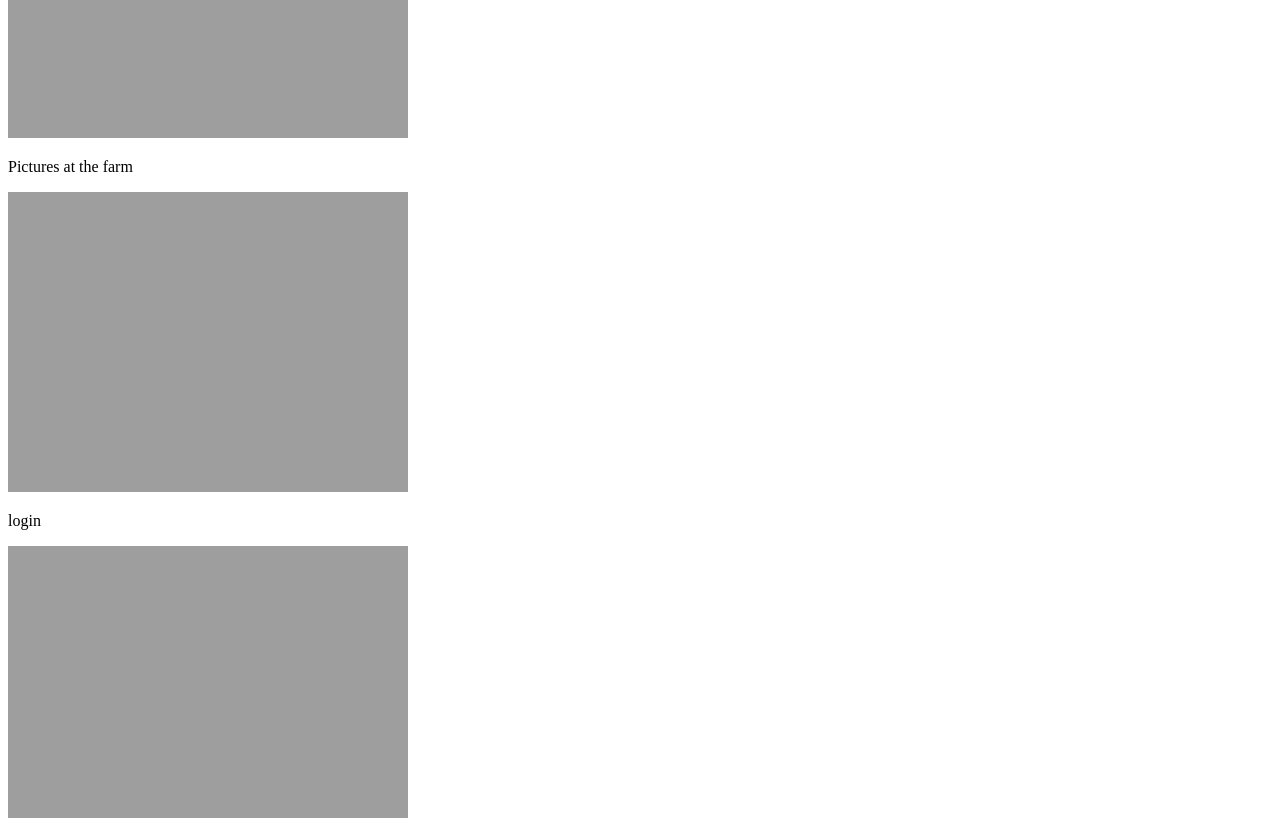
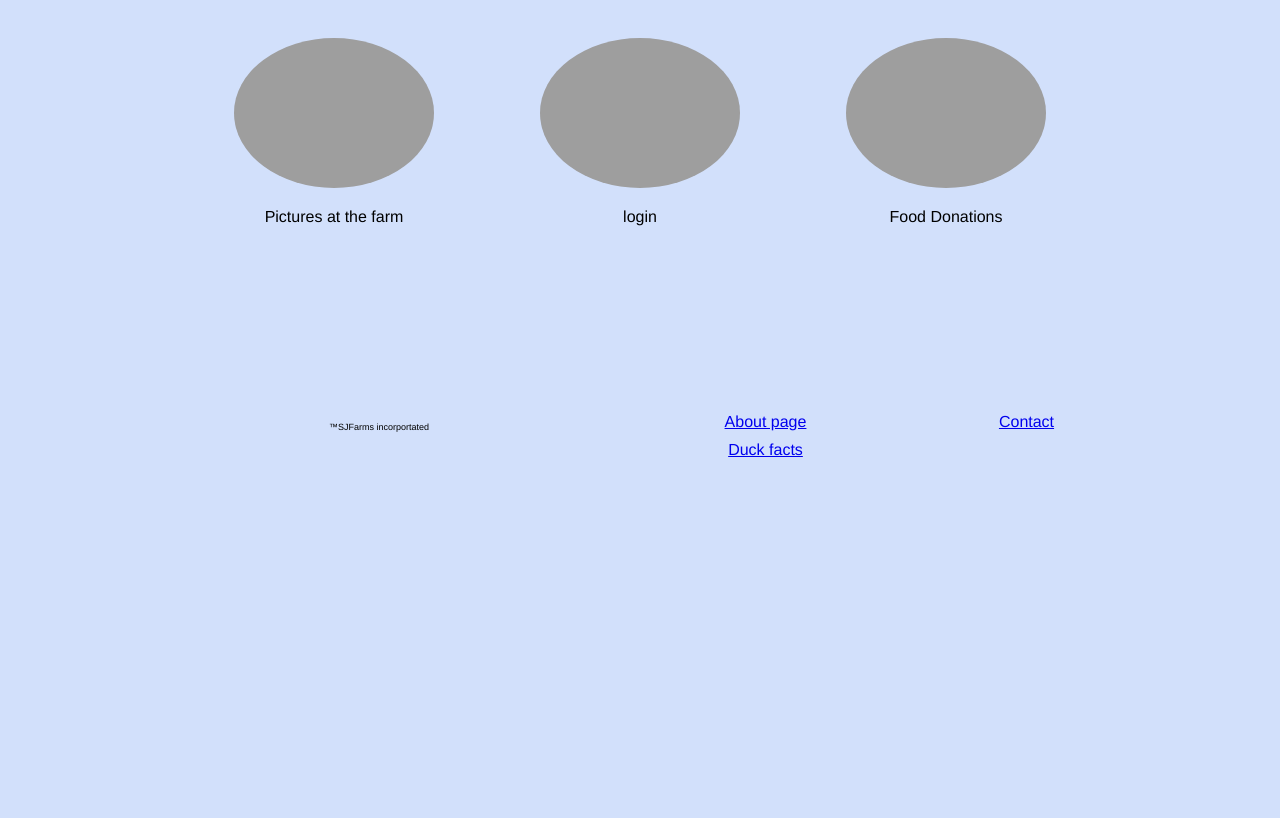
Before and after one commit to jjemi8884/AD320_CP1, a plain HTML site: page index.html in a window 1280 px wide. Shown: the part 639-1457 px from the top of the page. After the commit the page ends 1116 px from the top, so only its background shows below. Drawn offline with Linux system fonts and the light colour scheme; the site is published under a folder, as on GitHub Pages, so addresses that start at the root find nothing.

Commit message:
Updated paths

```diff
--- a/index.html
+++ b/index.html
@@ -13,8 +13,8 @@ bring it back to this page.
     <meta charset="UTF-8" />
     <meta name="viewport" content="width=device-width, initial-scale=1.0" />
     <title>SJFarms</title>
-    <link rel="stylesheet" href="/AD320_CP1/styles/styles.css" />
-    <link rel="stylesheet" href="/AD320_CP1/styles/index.css" />
+    <link rel="stylesheet" href="styles/styles.css" />
+    <link rel="stylesheet" href="styles/index.css" />
   </head>
 
   <body class="indexpage">
```
Also changed, not shown: about.html (+1 -1 lines), contact.html (+1 -1 lines), login.html (+2 -2 lines), picture.html (+2 -2 lines), js/index.js (added).
